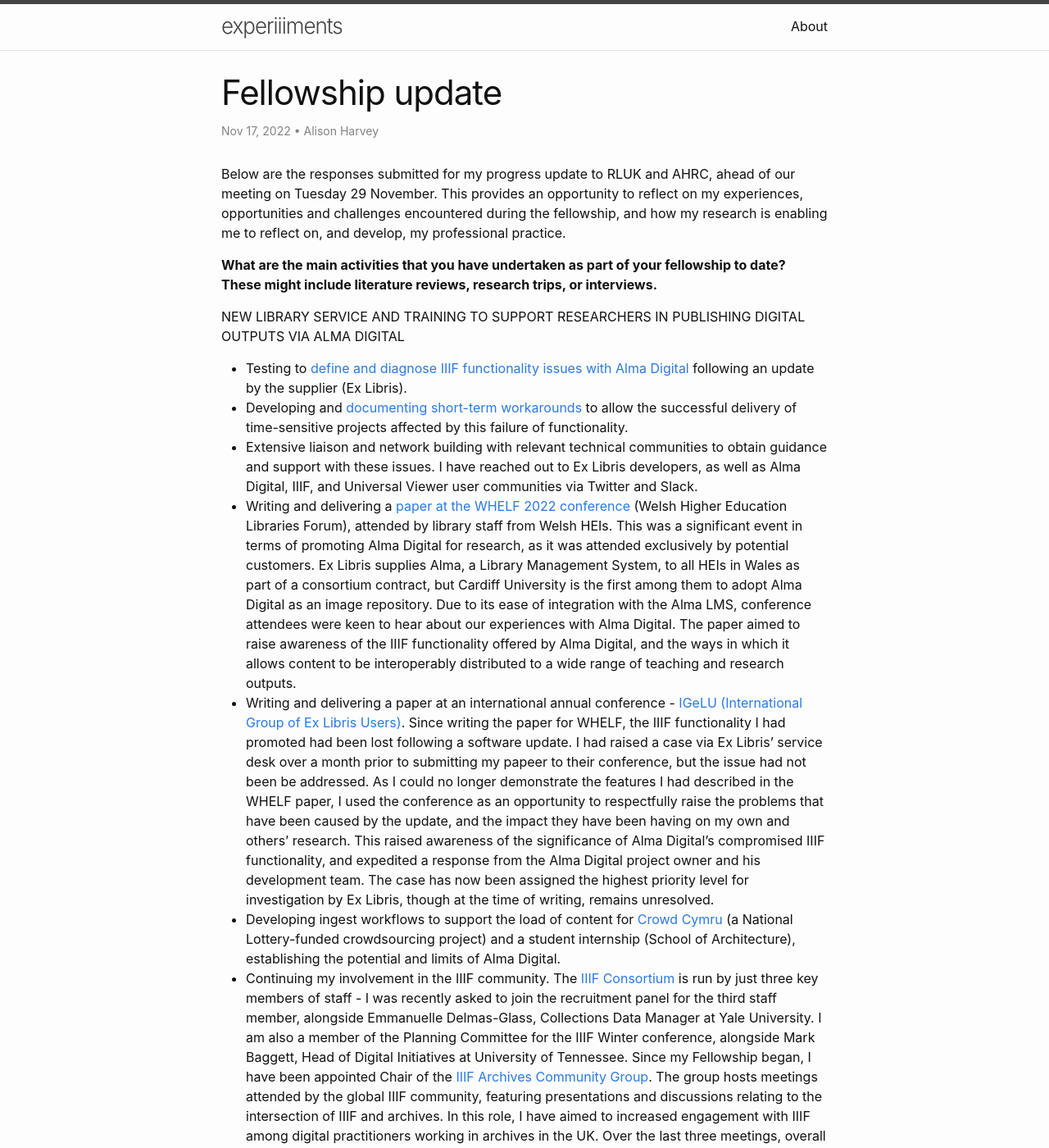
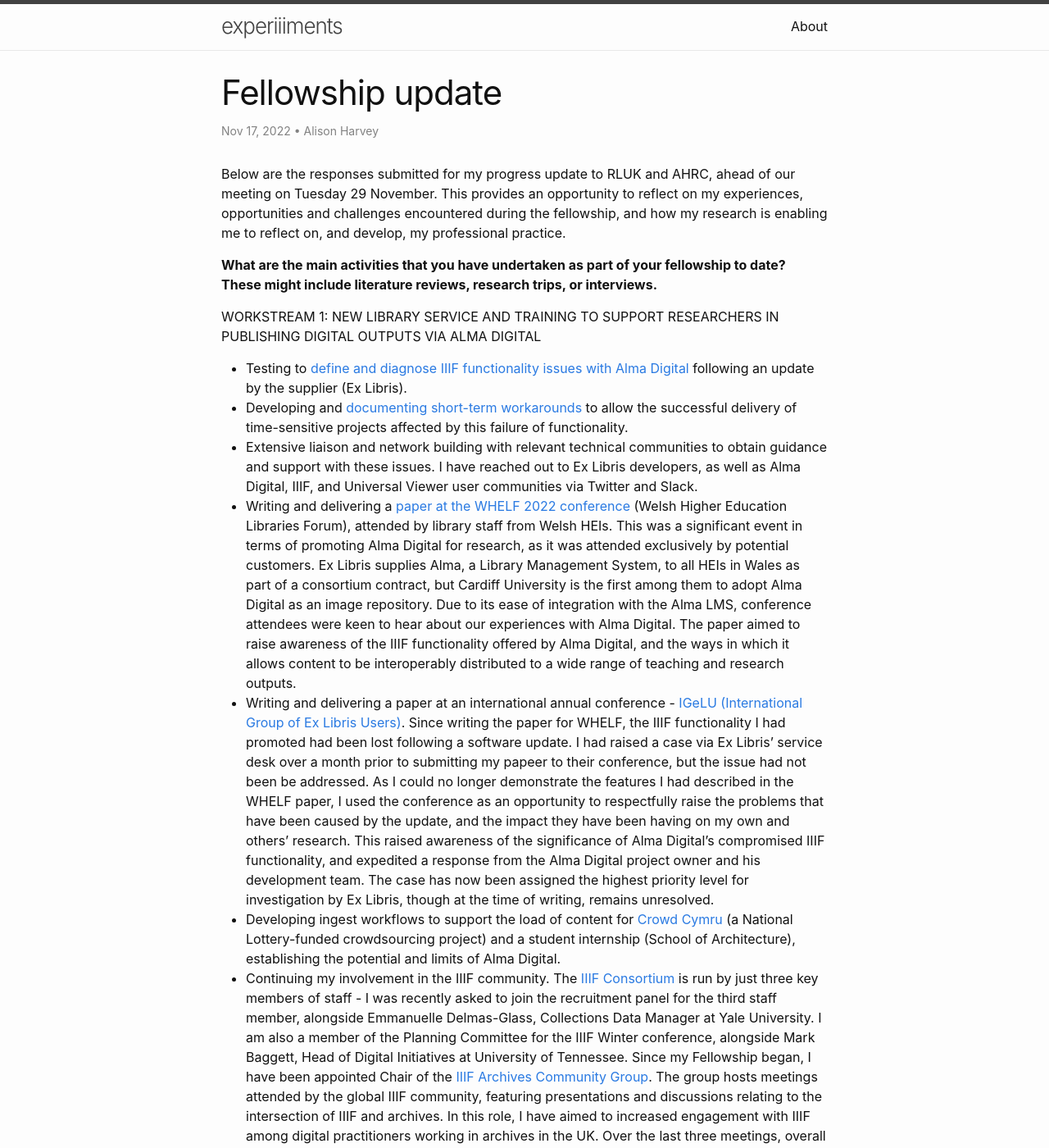
Before and after one commit to aeh0/experiiiments, a Jekyll site: the page built from _posts/2022-11-17-fellowship-update.markdown, in a window 1280 px wide and 1400 px high. Shown: the whole window at 82% size. Built offline with Jekyll 4.4.1, drawn with Linux system fonts in a browser that asks for light colours; some of the changed text lies outside the part shown.

Commit message:
Update 2022-11-17-fellowship-update.markdown

```diff
--- a/_posts/2022-11-17-fellowship-update.markdown
+++ b/_posts/2022-11-17-fellowship-update.markdown
@@ -10,7 +10,7 @@ Below are the responses submitted for my progress update to RLUK and AHRC, ahead
 
 **What are the main activities that you have undertaken as part of your fellowship to date? These might include literature reviews, research trips, or interviews.**
 
-NEW LIBRARY SERVICE AND TRAINING TO SUPPORT RESEARCHERS IN PUBLISHING DIGITAL OUTPUTS VIA ALMA DIGITAL
+WORKSTREAM 1: NEW LIBRARY SERVICE AND TRAINING TO SUPPORT RESEARCHERS IN PUBLISHING DIGITAL OUTPUTS VIA ALMA DIGITAL
 - Testing to [define and diagnose IIIF functionality issues with Alma Digital](https://aeh0.github.io/experiiiments/2022/08/08/universal-viewer.html) following an update by the supplier (Ex Libris).
 - Developing and [documenting short-term workarounds](https://aeh0.github.io/experiiiments/2022/09/13/universal-viewer-2.html) to allow the successful delivery of time-sensitive projects affected by this failure of functionality.
 - Extensive liaison and network building with relevant technical communities to obtain guidance and support with these issues. I have reached out to Ex Libris developers, as well as Alma Digital, IIIF, and Universal Viewer user communities via Twitter and Slack.
@@ -19,7 +19,7 @@ NEW LIBRARY SERVICE AND TRAINING TO SUPPORT RESEARCHERS IN PUBLISHING DIGITAL OU
 - Developing ingest workflows to support the load of content for [Crowd Cymru](https://archives.wales/2022/08/16/crowdcymru/) (a National Lottery-funded crowdsourcing project) and a student internship (School of Architecture), establishing the potential and limits of Alma Digital.
 - Continuing my involvement in the IIIF community. The [IIIF Consortium](https://iiif.io/) is run by just three key members of staff - I was recently asked to join the recruitment panel for the third staff member, alongside Emmanuelle Delmas-Glass, Collections Data Manager at Yale University. I am also a member of the Planning Committee for the IIIF Winter conference, alongside Mark Baggett, Head of Digital Initiatives at University of Tennessee. Since my Fellowship began, I have been appointed Chair of the [IIIF Archives Community Group](https://iiif.io/community/groups/archives/). The group hosts meetings attended by the global IIIF community, featuring presentations and discussions relating to the intersection of IIIF and archives. In this role, I have aimed to increased engagement with IIIF among digital practitioners working in archives in the UK. Over the last three meetings, overall attendance has quadrupled, and attendance from UK representatives has increased from none to 50% to 90%.
 
-TRAINING IN DIGITAL EXHIBITION TOOLS AND DH TOOLS
+WORKSTREAM 2: TRAINING IN DIGITAL EXHIBITION TOOLS AND DH TOOLS
 - Completing self-guided training in GitHub and Jekyll to set up a [static website to use as a blog](https://aeh0.github.io/experiiiments/2022/08/04/blog-like-a-hacker.html). As well as using this to document progress, it has formed part of my research – a proof of concept model for delivering free, secure hosting without adverts or branding.
 - Developing a proof of concept [Xerte-hosted website](https://xerte.cardiff.ac.uk/play_17356#page1) to support a student internship in the School of Welsh, testing its functionality and limitations.
 - Requirements gathering, design and delivery of a lecture on Digitisation and Digital Archives for all postgraduate students in the School of History, Archaeology and Religion, which has been authorised as a mandatory research methods session for future years.
```
